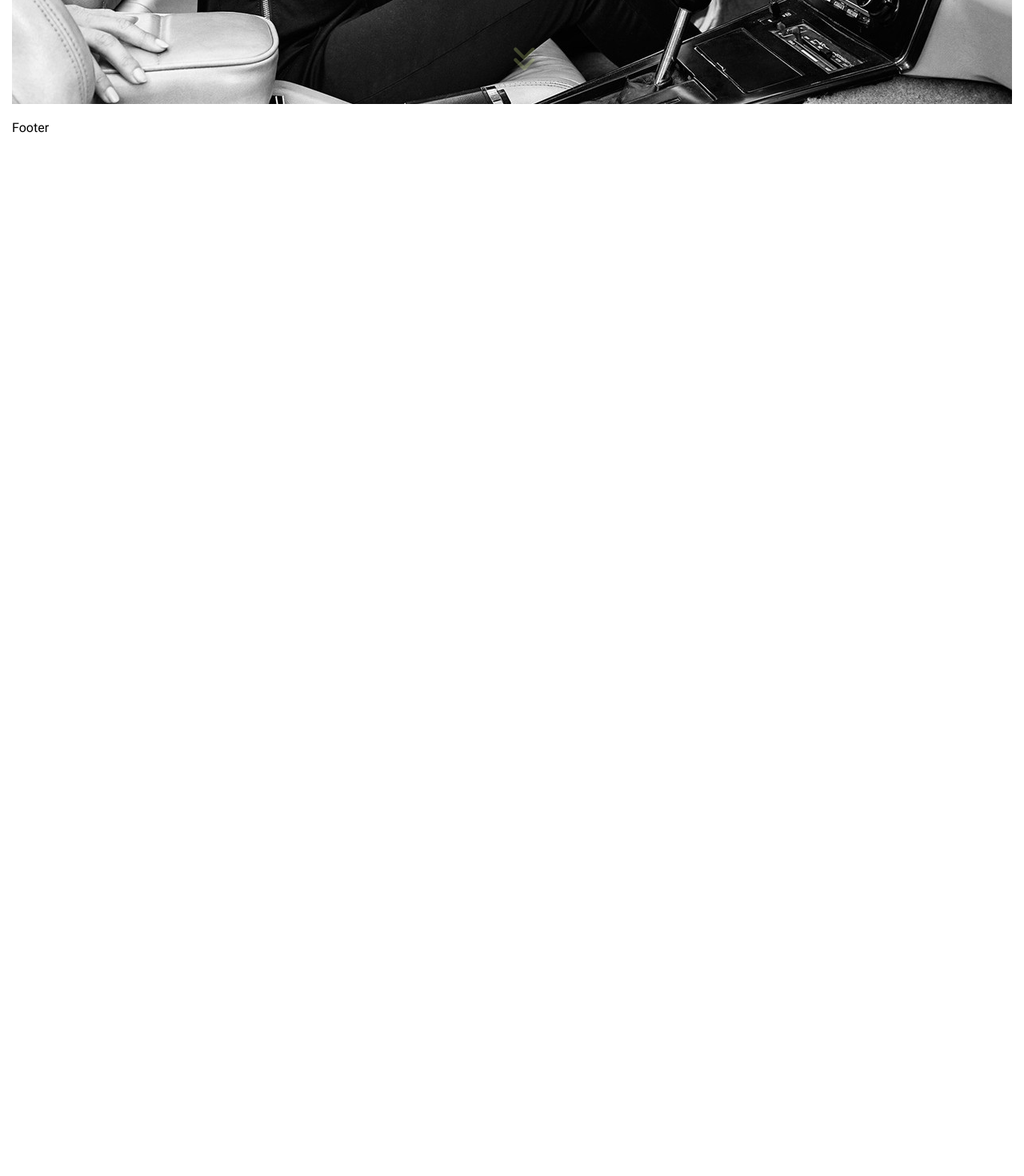
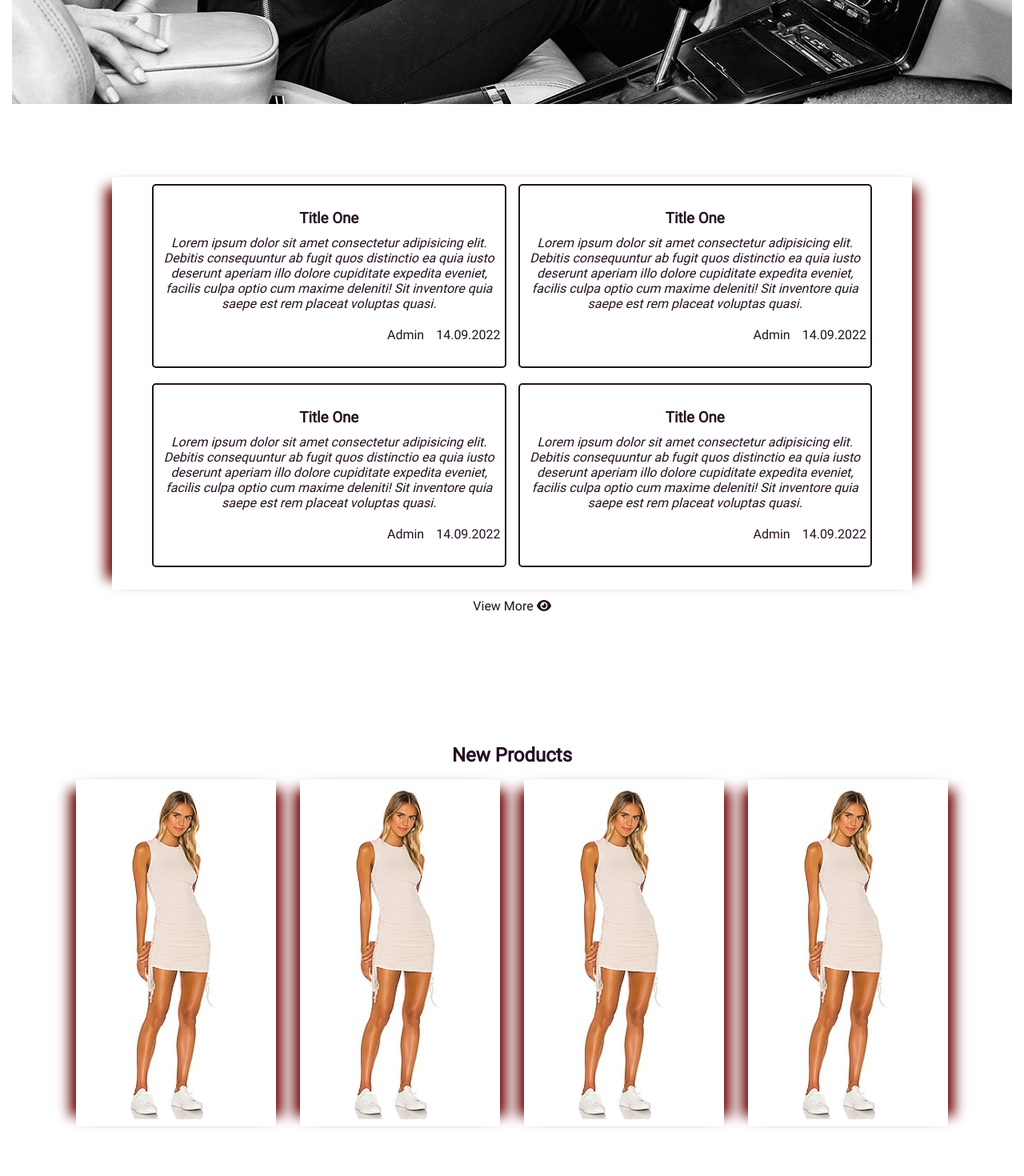
Before and after one commit to Maestro1982/fashion-store-ecommerce, a React (Create React App) app in the folder frontend/: page / in a window 1280 px wide. Shown: the part 680-2150 px from the top of the page at 80% size. Before the commit the page ends 859 px from the top, so only its background shows below. Built offline with nearby package versions, Linux system fonts and the light colour scheme; the HTML template or start-up script is replaced by a standard one.

Commit message:
create homeblog, homeblogitem, newproduct, newproducts components and do some css styling

```diff
--- a/frontend/src/App.css
+++ b/frontend/src/App.css
@@ -49,6 +49,7 @@
 .second-menuItem {
   justify-content: flex-end;
   align-items: flex-end;
+  margin-right: 10px;
 }
 
 .second-menuItem li {
@@ -93,6 +94,8 @@
   color: #241023;
   font-weight: bold;
 }
+
+/* Banner section*/
 
 .i-container {
   position: relative;
@@ -162,6 +165,118 @@
   }
 }
 
+/* Blog section*/
+
 .hb-container {
   min-height: 100vh;
 }
+
+.hb-col {
+  width: 100%;
+  display: flex;
+  justify-content: center;
+}
+
+.hb-more {
+  width: max-content;
+  color: #241023;
+  position: relative;
+}
+
+.hb-more::after {
+  content: '';
+  position: absolute;
+  width: 100%;
+  transform: scaleX(0);
+  height: 3px;
+  bottom: 0;
+  right: 0;
+  background-color: #d5e68d;
+  transform-origin: bottom right;
+  transition: transform 0.5s cubic-bezier(0, 0, 0.44, 1.1);
+}
+
+.hb-more:hover::after {
+  transform: scaleX(1);
+  transform-origin: bottom left;
+}
+
+.hb-blogDiv {
+  display: block;
+  margin: 100px auto 20px auto;
+  width: 80%;
+  min-height: 60vh;
+  box-shadow: 0 9px 0px 0px #ffffff, 0 -9px 0px 0px #ffffff,
+    12px 0 15px -4px #6b0504, -12px 0 15px -4px #6b0504;
+}
+
+.hb-blogs {
+  columns: 2 250px;
+  column-gap: 15px;
+  width: 90%;
+  margin: 0 auto;
+}
+
+.hb-blog {
+  margin: 0 auto 15px auto;
+  display: inline-block;
+  border: 2px solid #241023;
+  width: 100%;
+  padding: 30px 5px;
+  border-radius: 5px;
+  overflow: hidden;
+}
+
+.hb-blogTitle {
+  margin-bottom: 10px;
+  text-align: center;
+  color: #241023;
+}
+
+.hb-desc {
+  text-align: center;
+  font-style: italic;
+  color: #241023;
+}
+
+.hb-blogFooter {
+  margin-top: 20px;
+  display: flex;
+  justify-content: flex-end;
+}
+
+.hb-blogFooter span {
+  margin-left: 15px;
+  color: #241023;
+}
+
+/* Products section*/
+
+.nps-container {
+  min-height: 100vh;
+}
+
+.nps-title {
+  text-align: center;
+  margin-bottom: 25px;
+  color: #241023;
+}
+
+.nps-groups {
+  display: flex;
+  justify-content: center;
+  flex-wrap: wrap;
+  gap: 30px;
+  margin: 0 auto;
+  width: 90%;
+}
+
+.np-group {
+  width: 250px;
+}
+
+.product-img {
+  width: 100%;
+  box-shadow: 0 9px 0px 0px #ffffff, 0 -9px 0px 0px #ffffff,
+    12px 0 15px -4px #6b0504, -12px 0 15px -4px #6b0504;
+}
--- a/frontend/src/components/HomeBlog.jsx
+++ b/frontend/src/components/HomeBlog.jsx
@@ -1,7 +1,31 @@
+import { faEye } from '@fortawesome/free-solid-svg-icons';
+import { FontAwesomeIcon } from '@fortawesome/react-fontawesome';
 import React from 'react';
+import { Link } from 'react-router-dom';
+import HomeBlogItem from './HomeBlogItem';
 
 const HomeBlog = () => {
-  return <div id='blog' className='hb-container'></div>;
+  return (
+    <div id='blog' className='hb-container'>
+      <div className='hb-row'>
+        <div className='hb-col'>
+          <div className='hb-blogDiv'>
+            <div className='hb-blogs'>
+              <HomeBlogItem />
+              <HomeBlogItem />
+              <HomeBlogItem />
+              <HomeBlogItem />
+            </div>
+          </div>
+        </div>
+        <div className='hb-col'>
+          <Link to='/blog' className='hb-more'>
+            View More <FontAwesomeIcon icon={faEye} />
+          </Link>
+        </div>
+      </div>
+    </div>
+  );
 };
 
 export default HomeBlog;
--- /dev/null
+++ b/frontend/src/components/HomeBlogItem.jsx
@@ -0,0 +1,25 @@
+import React from 'react';
+import { Link } from 'react-router-dom';
+
+const HomeBlogItem = () => {
+  return (
+    <div className='hb-blog'>
+      <Link to='/blog'>
+        <h3 className='hb-blogTitle'>Title One</h3>
+        <p className='hb-desc'>
+          Lorem ipsum dolor sit amet consectetur adipisicing elit. Debitis
+          consequuntur ab fugit quos distinctio ea quia iusto deserunt aperiam
+          illo dolore cupiditate expedita eveniet, facilis culpa optio cum
+          maxime deleniti! Sit inventore quia saepe est rem placeat voluptas
+          quasi.
+        </p>
+        <div className='hb-blogFooter'>
+          <span>Admin</span>
+          <span>14.09.2022</span>
+        </div>
+      </Link>
+    </div>
+  );
+};
+
+export default HomeBlogItem;
--- /dev/null
+++ b/frontend/src/components/NewProduct.jsx
@@ -0,0 +1,21 @@
+import React from 'react';
+import { Link } from 'react-router-dom';
+
+const NewProduct = () => {
+  return (
+    <div className='np-group'>
+      <Link to='/product'>
+        <div className='np-body'>
+          <img
+            src='./assets/products/product1.jpg'
+            className='product-img'
+            alt=''
+          />
+        </div>
+        <div className='np-footer'></div>
+      </Link>
+    </div>
+  );
+};
+
+export default NewProduct;
--- /dev/null
+++ b/frontend/src/components/NewProducts.jsx
@@ -0,0 +1,22 @@
+import React from 'react';
+import NewProduct from './NewProduct';
+
+const NewProducts = () => {
+  return (
+    <div className='nps-container'>
+      <div className='nps-row'>
+        <h2 className='nps-title'>New Products</h2>
+      </div>
+      <div className='nps-row'>
+        <div className='nps-groups'>
+          <NewProduct />
+          <NewProduct />
+          <NewProduct />
+          <NewProduct />
+        </div>
+      </div>
+    </div>
+  );
+};
+
+export default NewProducts;
--- a/frontend/src/pages/Home.jsx
+++ b/frontend/src/pages/Home.jsx
@@ -2,6 +2,8 @@ import React from 'react';
 import Header from '../components/Header';
 import Footer from '../components/Footer';
 import Intro from '../components/Intro';
+import HomeBlog from '../components/HomeBlog';
+import NewProducts from '../components/NewProducts';
 
 const Home = () => {
   return (
@@ -11,6 +13,8 @@ const Home = () => {
       </header>
       <main className='main'>
         <Intro />
+        <HomeBlog />
+        <NewProducts />
       </main>
       <footer className='footer'>
         <Footer />
```
Also changed, not shown: frontend/public/assets/products/product1.jpg (added).
